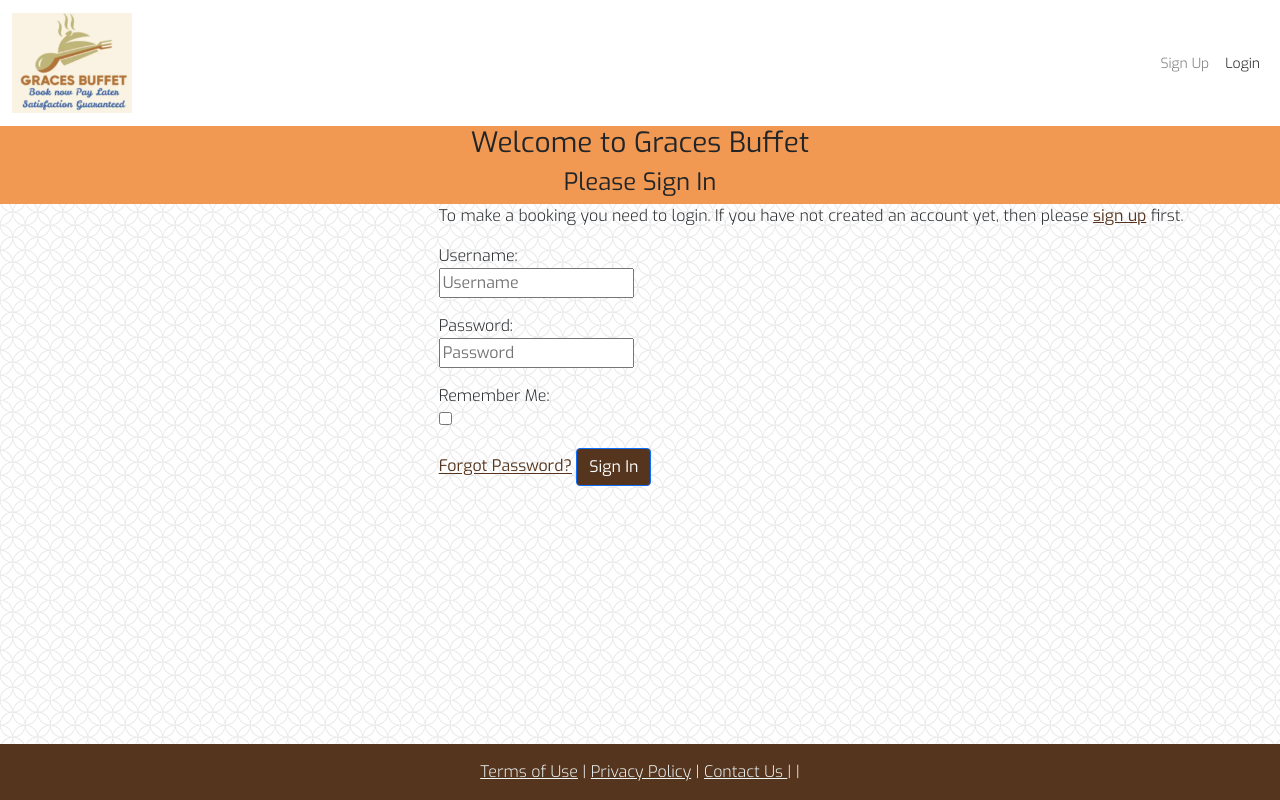
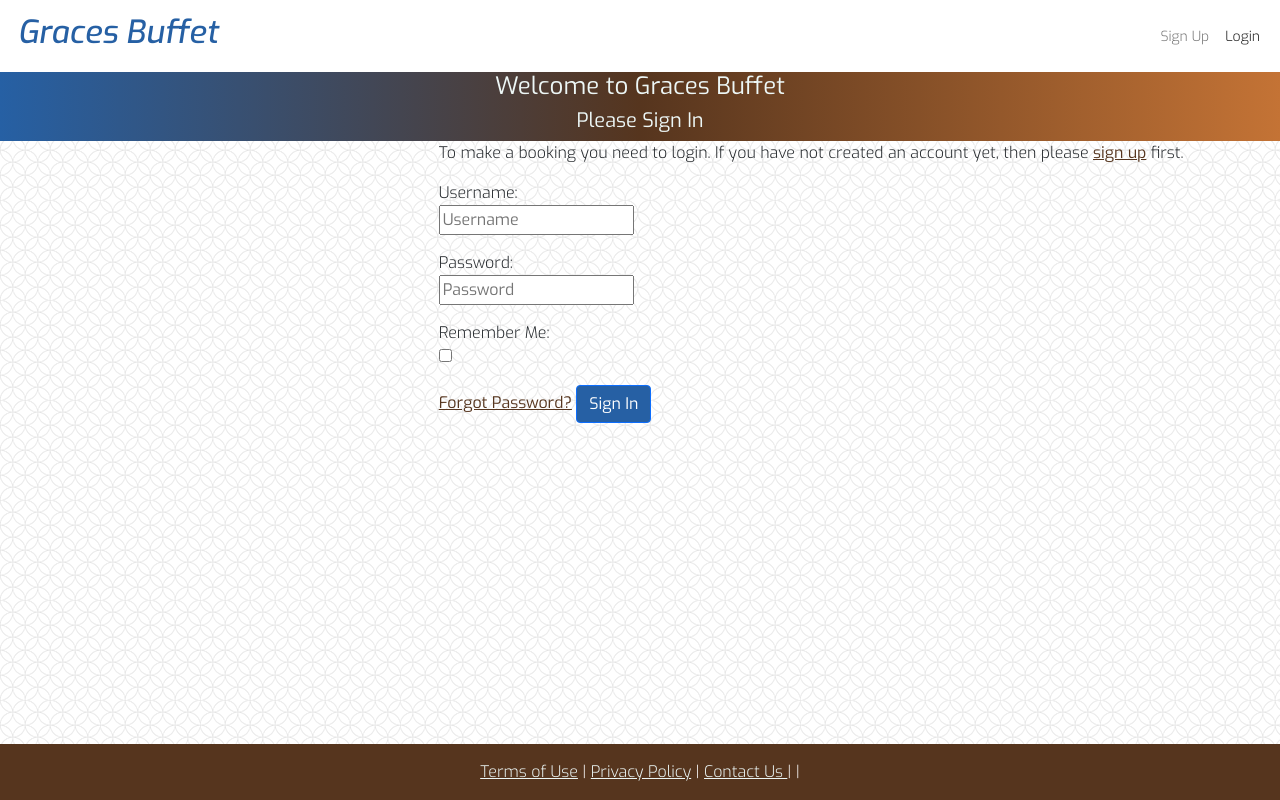
Before and after one commit to Polyanyanwu/graces-buffet-pp4, a Django app: page /accounts/login/ in a window 1280 px wide. Run offline with Django 3.2, Linux system fonts and the light colour scheme; some libraries are stand-ins or nearby versions.

Commit message:
style: Change brand logo

```diff
--- a/static/css/style.css
+++ b/static/css/style.css
@@ -6,15 +6,37 @@
 /* .nav-area{ */
     /* background-color: #56351E; */
 /* } */
-
+/* Color variables */
+:root {
+    --lapis-blue: #2660A4;
+    --azure-white: #EDF7F6;
+    --sandy-brown: #F19953;
+    --copper: #C47335;
+    --dark-brown: #56351E;
+  }
+#brand-logo{
+    color: #56351E;
+    display: inline-block;
+    font-size: 2rem;
+}
+#brand-name{
+    /* color: #F19953; */
+    display: inline-block;
+    color: #2660A4;
+    font-size: 2rem;
+    font-style: italic;
+}
 form label{
     display: block;
 }
 .main-title{
-    background-color: #F19953;
+    /* background-color: #F19953; */
+    background: linear-gradient(0.25turn, var(--lapis-blue), var(--dark-brown), var(--copper));
+    color:#EDF7F6;
+    font-size: 1rem;
 }
 .btn-color{
-    background-color: #56351E;
+    background-color: var(--lapis-blue);
 }
 .btn-color:hover, .my-link:hover{
     background-color: #F19953;
--- a/templates/account/login.html
+++ b/templates/account/login.html
@@ -9,8 +9,8 @@
 <div class="container-fluid ">
   <div class="row">
     <div class="col main-title text-center">
-        <h3>Welcome to Graces Buffet</h3>
-        <h4>{% trans "Please Sign In" %}</h4>
+        <h4>Welcome to Graces Buffet</h4>
+        <h5>{% trans "Please Sign In" %}</h5>
 
     </div>
   </div>
--- a/templates/base.html
+++ b/templates/base.html
@@ -7,7 +7,7 @@
     <title>Graces Buffet {% block additional_title %}{% endblock %}</title>
     <link rel="preconnect" href="https://fonts.googleapis.com">
     <link rel="preconnect" href="https://fonts.gstatic.com" crossorigin>
-    <link href="https://fonts.googleapis.com/css2?family=Exo:ital,wght@0,100;0,200;0,300;0,400;1,400&display=swap"
+    <link href="https://fonts.googleapis.com/css2?family=Exo:ital,wght@0,100;0,200;0,300;0,400;1,400;1,500&display=swap"
         rel="stylesheet">
 
     <meta name="viewport" content="width=device-width, initial-scale=1" />
@@ -40,7 +40,8 @@
             <!-- <a class="navbar-brand" href="{% url 'home' %}"><span class="brand">c<span class="red-o">o</span>de<span
                         class="thin">|star</span></span></span></a> -->
             <a class="navbar-brand" href="{% url 'home' %}">
-                <img src="{% static 'images/logo.webp' %}" alt="" width="120" height="100">
+                <h1 id="brand-logo"><i class="fas fa-utensils"></i></h1> <h1 id="brand-name">Graces Buffet</h1>
+                <!-- <img src="{% static 'images/logo.webp' %}" alt="" width="120" height="100"> -->
             </a>
             <button class="navbar-toggler" type="button" data-bs-toggle="collapse" data-bs-target="#navbarText"
                 aria-controls="navbarText" aria-expanded="false" aria-label="Toggle navigation">
```
